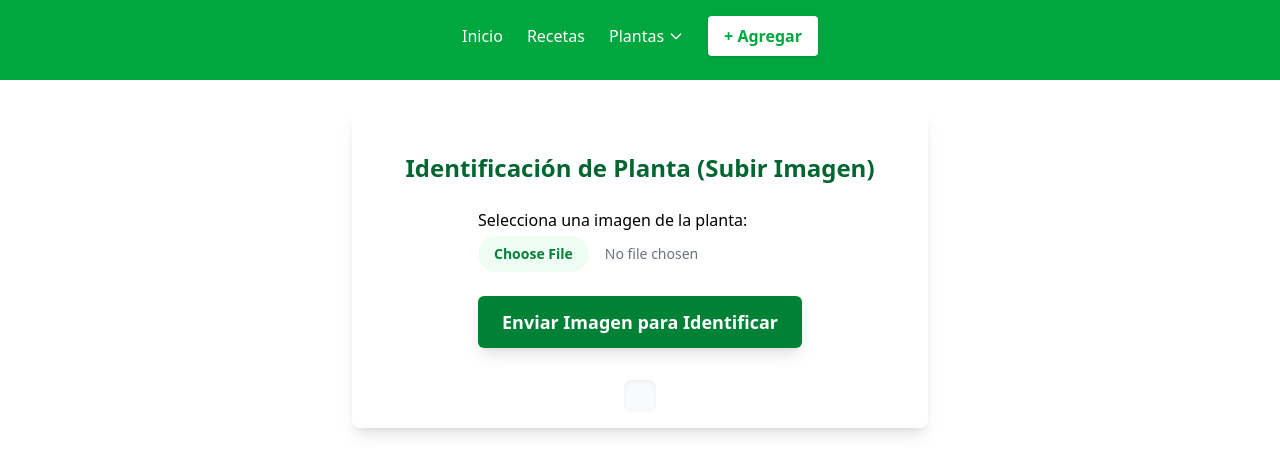
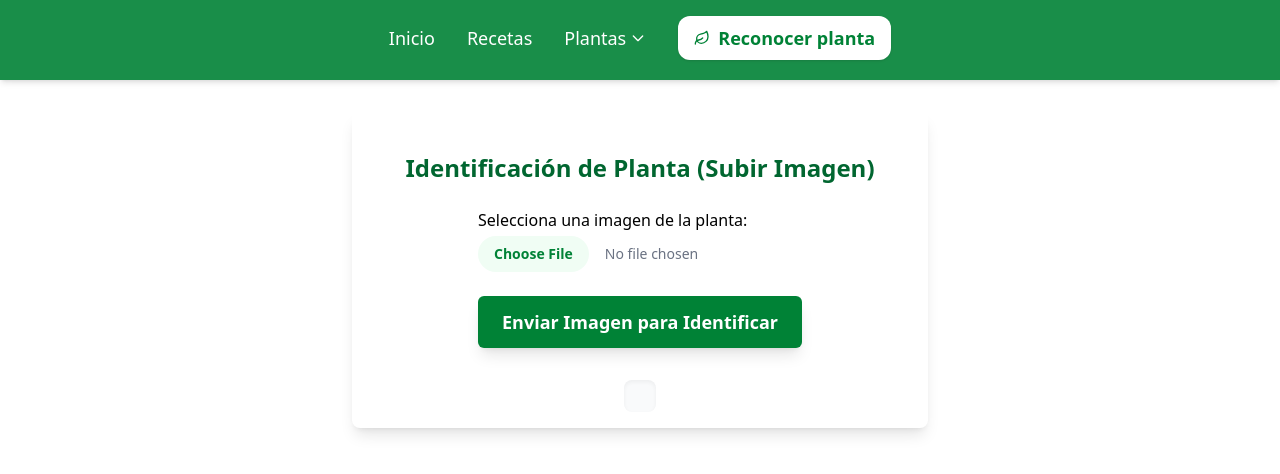
Before and after one commit to Sebas04A/eco_explora, a Next.js app: page /ingresar in a window 1280 px wide. Shown: the top 474 px of the page. Built offline with nearby package versions, Linux system fonts and the light colour scheme.

Commit message:
cambio en el navbar

```diff
--- a/package.json
+++ b/package.json
@@ -11,6 +11,7 @@
   "dependencies": {
     "axios": "^1.10.0",
     "dayjs": "^1.11.13",
+    "lucide-react": "^0.525.0",
     "maplibre-gl": "^5.6.0",
     "next": "15.3.3",
     "react": "^19.0.0",
--- a/src/app/ui/Nav.tsx
+++ b/src/app/ui/Nav.tsx
@@ -3,6 +3,7 @@
 import { useState, useRef, useEffect } from 'react'
 import Link from 'next/link'
 import { usePathname } from 'next/navigation'
+import { Leaf } from 'lucide-react' // Icono moderno
 
 const navItems = [
   { label: 'Inicio', href: '/' },
@@ -17,7 +18,6 @@ export default function Navbar() {
   const dropdownRef = useRef<HTMLLIElement>(null)
   const pathname = usePathname()
 
-    // Cerrar dropdown al hacer clic fuera
   useEffect(() => {
     const handleClickOutside = (e: MouseEvent) => {
       if (dropdownRef.current && !dropdownRef.current.contains(e.target as Node)) {
@@ -30,43 +30,33 @@ export default function Navbar() {
 
   return (
     <nav
-            className={`bg-green-600 h-20
-        ${pathname !== '/' ? 'sticky top-0' : ''}
-        `}
+      className={`bg-green-700/90 backdrop-blur-md h-20 shadow-md z-50 ${
+        pathname !== '/' ? 'sticky top-0' : ''
+      }`}
     >
       <div className='container mx-auto px-4 flex items-center justify-between py-4'>
-                {/* Botón hamburguesa (solo mobile) */}
+        {/* Botón hamburguesa */}
         <button
           onClick={() => setMobileOpen(open => !open)}
           className='text-white md:hidden focus:outline-none'
         >
           <svg className='w-6 h-6' fill='none' stroke='currentColor' viewBox='0 0 24 24'>
             {mobileOpen ? (
-                            <path
-                                strokeLinecap='round'
-                                strokeLinejoin='round'
-                                strokeWidth='2'
-                                d='M6 18L18 6M6 6l12 12'
-                            />
+              <path strokeLinecap='round' strokeLinejoin='round' strokeWidth='2' d='M6 18L18 6M6 6l12 12' />
             ) : (
-                            <path
-                                strokeLinecap='round'
-                                strokeLinejoin='round'
-                                strokeWidth='2'
-                                d='M4 6h16M4 12h16M4 18h16'
-                            />
+              <path strokeLinecap='round' strokeLinejoin='round' strokeWidth='2' d='M4 6h16M4 12h16M4 18h16' />
             )}
           </svg>
         </button>
 
         {/* Menú de escritorio */}
-                <ul className='hidden md:flex items-center space-x-6'>
+        <ul className='hidden md:flex items-center space-x-8 text-white text-lg font-medium'>
           {navItems.map(({ label, href }) => (
             <li key={href}>
               <Link
                 href={href}
-                                className={`text-white hover:text-green-200 ${
-                                    pathname === href ? 'underline' : ''
+                className={`hover:text-green-200 transition ${
+                  pathname === href ? 'underline underline-offset-4' : ''
                 }`}
               >
                 {label}
@@ -77,27 +67,20 @@ export default function Navbar() {
           <li className='relative' ref={dropdownRef}>
             <button
               onClick={() => setPlantOpen(open => !open)}
-                            className='flex items-center text-white hover:text-green-200 focus:outline-none'
+              className='flex items-center hover:text-green-200 transition focus:outline-none'
             >
               Plantas
               <svg
-                                className={`w-4 h-4 ml-1 transition-transform ${
-                                    plantOpen ? 'rotate-180' : ''
-                                }`}
+                className={`w-4 h-4 ml-1 transition-transform ${plantOpen ? 'rotate-180' : ''}`}
                 fill='none'
                 stroke='currentColor'
                 viewBox='0 0 24 24'
               >
-                                <path
-                                    strokeLinecap='round'
-                                    strokeLinejoin='round'
-                                    strokeWidth='2'
-                                    d='M19 9l-7 7-7-7'
-                                />
+                <path strokeLinecap='round' strokeLinejoin='round' strokeWidth='2' d='M19 9l-7 7-7-7' />
               </svg>
             </button>
             {plantOpen && (
-                            <ul className='absolute left-0 mt-2 bg-white text-green-600 rounded shadow-lg min-w-[8rem] z-11'>
+              <ul className='absolute left-0 mt-2 bg-white text-green-700 rounded shadow-lg min-w-[8rem] z-10'>
                 {categorias.map(cat => (
                   <li key={cat}>
                     <Link
@@ -116,18 +99,18 @@ export default function Navbar() {
           <li>
             <Link
               href='/ingresar'
-                            className='inline-block bg-white text-green-600 font-semibold px-4 py-2 rounded shadow hover:bg-green-100 transition'
+              className='inline-flex items-center gap-2 bg-white text-green-700 font-semibold px-4 py-2 rounded-xl shadow hover:bg-green-100 transition'
             >
-                            + Agregar
+              <Leaf className='w-4 h-4' /> Reconocer planta
             </Link>
           </li>
         </ul>
       </div>
 
-            {/* Menú móvil desplegable */}
+      {/* Menú móvil */}
       {mobileOpen && (
-                <div className='md:hidden bg-white text-green-600'>
-                    <ul className='flex flex-col space-y-2 px-4 pt-2 pb-4'>
+        <div className='md:hidden bg-white text-green-700 shadow-lg z-10'>
+          <ul className='flex flex-col space-y-2 px-4 pt-2 pb-4 text-base'>
             {navItems.map(({ label, href }) => (
               <li key={href}>
                 <Link
@@ -147,19 +130,12 @@ export default function Navbar() {
               >
                 Plantas
                 <svg
-                                    className={`w-4 h-4 ml-1 transition-transform ${
-                                        plantOpen ? 'rotate-180' : ''
-                                    }`}
+                  className={`w-4 h-4 ml-1 transition-transform ${plantOpen ? 'rotate-180' : ''}`}
                   fill='none'
                   stroke='currentColor'
                   viewBox='0 0 24 24'
                 >
-                                    <path
-                                        strokeLinecap='round'
-                                        strokeLinejoin='round'
-                                        strokeWidth='2'
-                                        d='M19 9l-7 7-7-7'
-                                    />
+                  <path strokeLinecap='round' strokeLinejoin='round' strokeWidth='2' d='M19 9l-7 7-7-7' />
                 </svg>
               </button>
 
@@ -189,7 +165,7 @@ export default function Navbar() {
                 className='block font-semibold'
                 onClick={() => setMobileOpen(false)}
               >
-                                + Agregar
+                🌿 Reconocer planta
               </Link>
             </li>
           </ul>
```
Also changed, not shown: 1 other file (tests, documents, lock files or other folders). Lines whose indentation alone changed are shown as unchanged.
